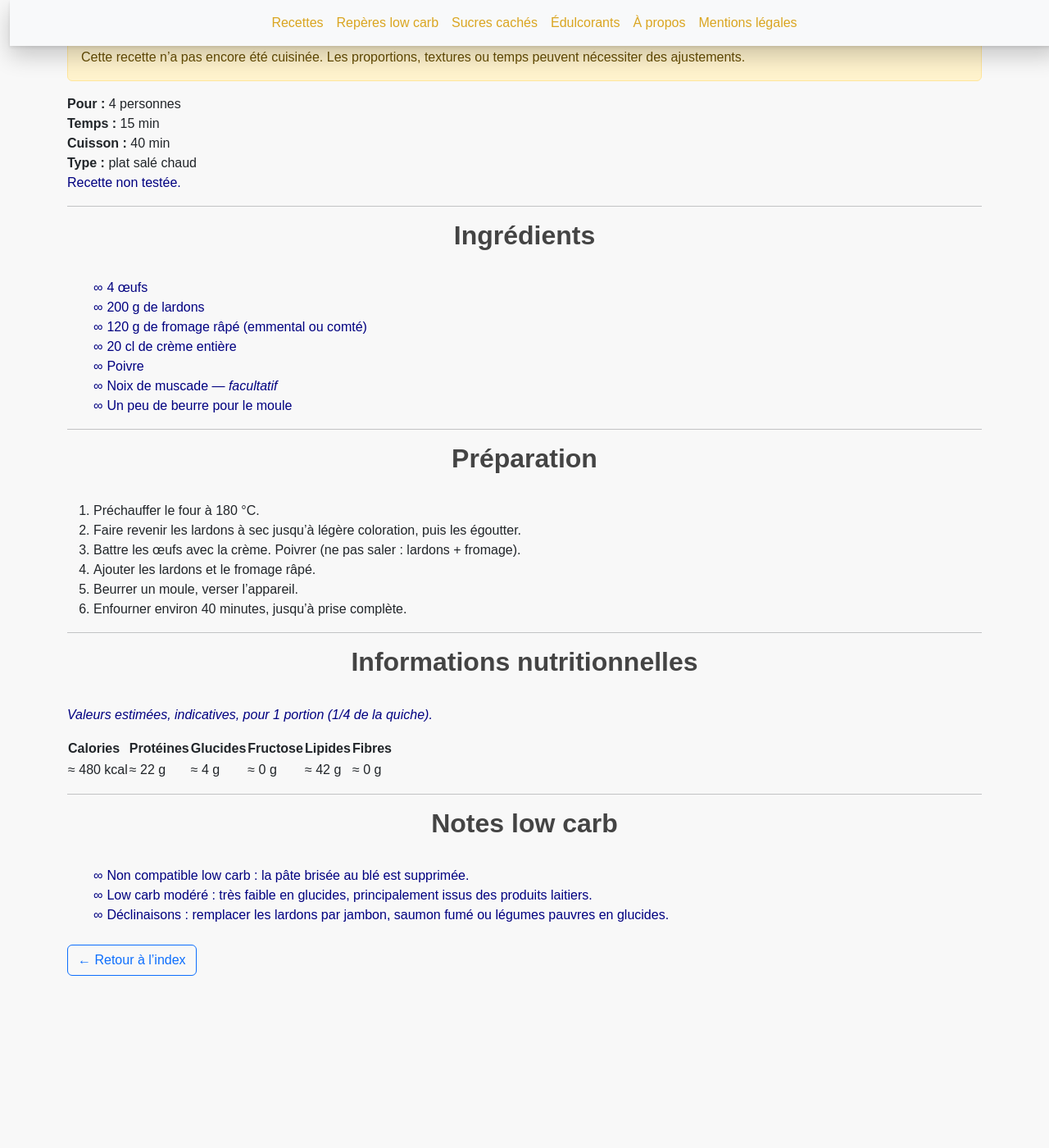
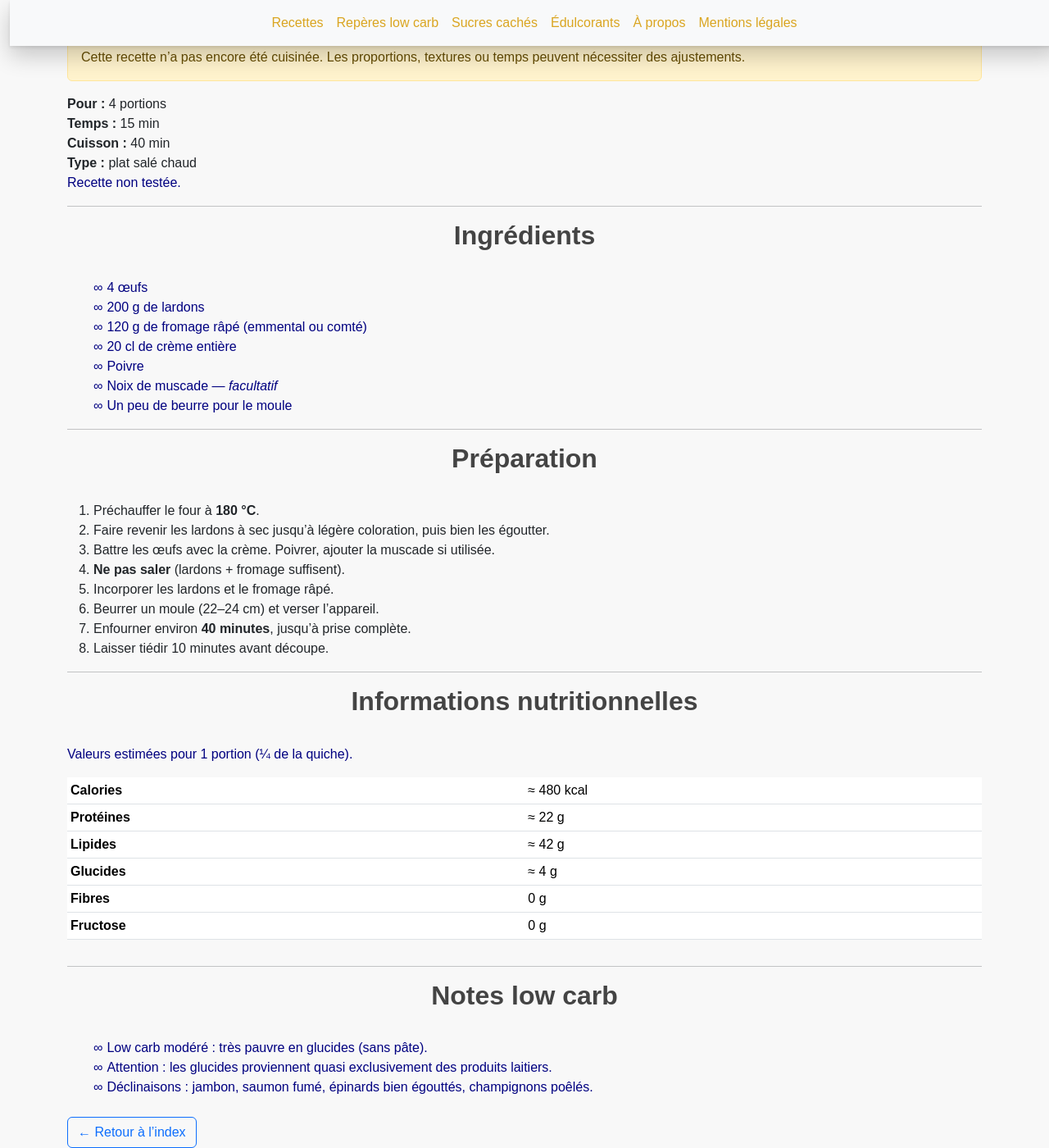
Before and after one commit to laurie-boissay/laurie-boissay.github.io, a Jekyll site: the page built from recettes/quiche-sans-pate-lardons-fromage.html, in a window 1280 px wide and 1400 px high, scrolled down 231 px. Shown: the whole window at 82% size. Built offline with Jekyll 4.4.1, drawn with Linux system fonts in a browser that asks for light colours; before the commit the page ends 1421 px from its top, so only the background shows below that.

Commit message:
Fix typos and update recipe details in HTML

```diff
--- a/recettes/quiche-sans-pate-lardons-fromage.html
+++ b/recettes/quiche-sans-pate-lardons-fromage.html
@@ -4,25 +4,27 @@ title: "Quiche sans pâte lardons & fromage"
 description: "Déclinaison salée de la quiche sans pâte : lardons et fromage, sans farine de blé. Plat familial simple et nourrissant."
 recipe_title: "Quiche sans pâte lardons & fromage"
 recipe_subtitle: "Plat familial — low carb modéré"
-recipe_group: "Plats à base d'œufs"
+recipe_group: "Plats à base d’œufs"
 recipe_sort: "quiche-sans-pate-lardons-fromage"
 recipe_tested: false
 tags:
   - low-carb-modere
   - rapide
   - riche-en-proteines
+
 extra_head: |
   <script type="application/ld+json">
   {
     "@context": "https://schema.org",
     "@type": "Recipe",
     "name": "Quiche sans pâte lardons & fromage",
-    "description": "Quiche sans pâte, sans farine de blé, garnie de lardons et de fromage.",
-    "recipeYield": "4 personnes",
+    "description": "Quiche sans pâte low carb modéré, sans farine de blé, aux lardons et fromage.",
+    "recipeCategory": "Plats à base d’œufs",
+    "recipeCuisine": "Française",
+    "recipeYield": "4 portions",
     "prepTime": "PT15M",
     "cookTime": "PT40M",
     "totalTime": "PT55M",
-    "recipeCategory": "Plats",
     "recipeIngredient": [
       "4 œufs",
       "200 g de lardons",
@@ -34,18 +36,17 @@ extra_head: |
     ],
     "recipeInstructions": [
       { "@type": "HowToStep", "text": "Préchauffer le four à 180 °C." },
-      { "@type": "HowToStep", "text": "Faire revenir les lardons à sec, puis les égoutter." },
-      { "@type": "HowToStep", "text": "Battre les œufs avec la crème, poivrer et ajouter la muscade si utilisée." },
+      { "@type": "HowToStep", "text": "Faire revenir les lardons à sec puis les égoutter." },
+      { "@type": "HowToStep", "text": "Battre les œufs avec la crème et l’assaisonnement." },
       { "@type": "HowToStep", "text": "Incorporer les lardons et le fromage." },
-      { "@type": "HowToStep", "text": "Verser dans un moule beurré et enfourner 40 minutes." }
+      { "@type": "HowToStep", "text": "Verser dans un moule beurré et cuire jusqu’à prise complète." }
     ]
   }
   </script>
 ---
-
 <div class="recipe-lead">
   <div class="recipe-lead__grid">
-    <div><strong>Pour :</strong> 4 personnes</div>
+    <div><strong>Pour :</strong> 4 portions</div>
     <div><strong>Temps :</strong> 15 min</div>
     <div><strong>Cuisson :</strong> 40 min</div>
     <div><strong>Type :</strong> plat salé chaud</div>
@@ -74,43 +75,31 @@ extra_head: |
 <h2>Préparation</h2>
 
 <ol class="recipe-steps">
-  <li>Préchauffer le four à 180 °C.</li>
-  <li>Faire revenir les lardons à sec jusqu’à légère coloration, puis les égoutter.</li>
-  <li>Battre les œufs avec la crème. Poivrer (ne pas saler : lardons + fromage).</li>
-  <li>Ajouter les lardons et le fromage râpé.</li>
-  <li>Beurrer un moule, verser l’appareil.</li>
-  <li>Enfourner environ 40 minutes, jusqu’à prise complète.</li>
+  <li>Préchauffer le four à <strong>180&nbsp;°C</strong>.</li>
+  <li>Faire revenir les lardons à sec jusqu’à légère coloration, puis bien les égoutter.</li>
+  <li>Battre les œufs avec la crème. Poivrer, ajouter la muscade si utilisée.</li>
+  <li><strong>Ne pas saler</strong> (lardons + fromage suffisent).</li>
+  <li>Incorporer les lardons et le fromage râpé.</li>
+  <li>Beurrer un moule (22–24 cm) et verser l’appareil.</li>
+  <li>Enfourner environ <strong>40 minutes</strong>, jusqu’à prise complète.</li>
+  <li>Laisser tiédir 10 minutes avant découpe.</li>
 </ol>
 
 <hr>
 
 <h2>Informations nutritionnelles</h2>
 
-<p class="recipe-nutrition__disclaimer">
-  <em>Valeurs estimées, indicatives, pour 1 portion (1/4 de la quiche).</em>
-</p>
+<p>Valeurs <strong>estimées</strong> pour 1 portion (¼ de la quiche).</p>
 
-<div class="recipe-nutrition">
-  <table class="recipe-table">
-    <thead>
-      <tr>
-        <th>Calories</th>
-        <th>Protéines</th>
-        <th>Glucides</th>
-        <th>Fructose</th>
-        <th>Lipides</th>
-        <th>Fibres</th>
-      </tr>
-    </thead>
+<div class="table-responsive">
+  <table class="table table-sm">
     <tbody>
-      <tr>
-        <td>≈ 480 kcal</td>
-        <td>≈ 22 g</td>
-        <td>≈ 4 g</td>
-        <td>≈ 0 g</td>
-        <td>≈ 42 g</td>
-        <td>≈ 0 g</td>
-      </tr>
+      <tr><th>Calories</th><td>≈ 480 kcal</td></tr>
+      <tr><th>Protéines</th><td>≈ 22 g</td></tr>
+      <tr><th>Lipides</th><td>≈ 42 g</td></tr>
+      <tr><th>Glucides</th><td>≈ 4 g</td></tr>
+      <tr><th>Fibres</th><td>0 g</td></tr>
+      <tr><th>Fructose</th><td>0 g</td></tr>
     </tbody>
   </table>
 </div>
@@ -120,7 +109,7 @@ extra_head: |
 <h2>Notes low carb</h2>
 
 <ul class="recipe-notes">
-  <li><strong>Non compatible low carb :</strong> la pâte brisée au blé est supprimée.</li>
-  <li><strong>Low carb modéré :</strong> très faible en glucides, principalement issus des produits laitiers.</li>
-  <li><strong>Déclinaisons :</strong> remplacer les lardons par jambon, saumon fumé ou légumes pauvres en glucides.</li>
+  <li><strong>Low carb modéré :</strong> très pauvre en glucides (sans pâte).</li>
+  <li><strong>Attention :</strong> les glucides proviennent quasi exclusivement des produits laitiers.</li>
+  <li><strong>Déclinaisons :</strong> jambon, saumon fumé, épinards bien égouttés, champignons poêlés.</li>
 </ul>
```
